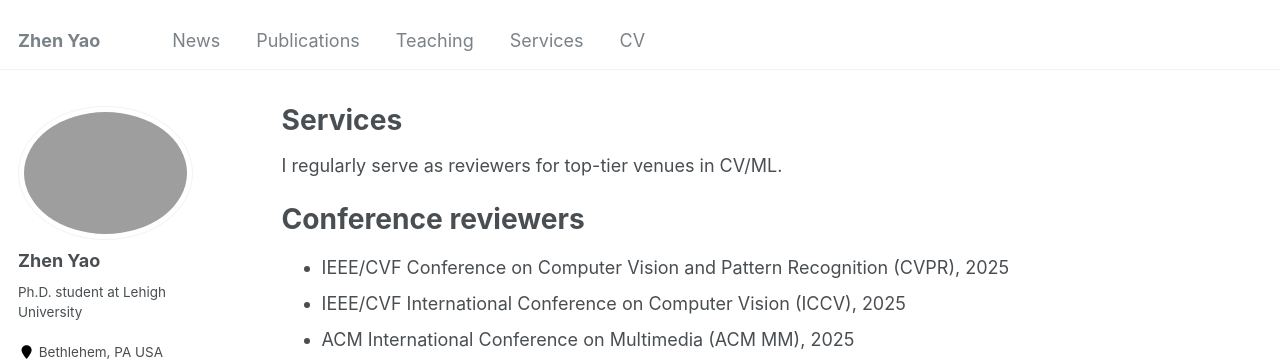
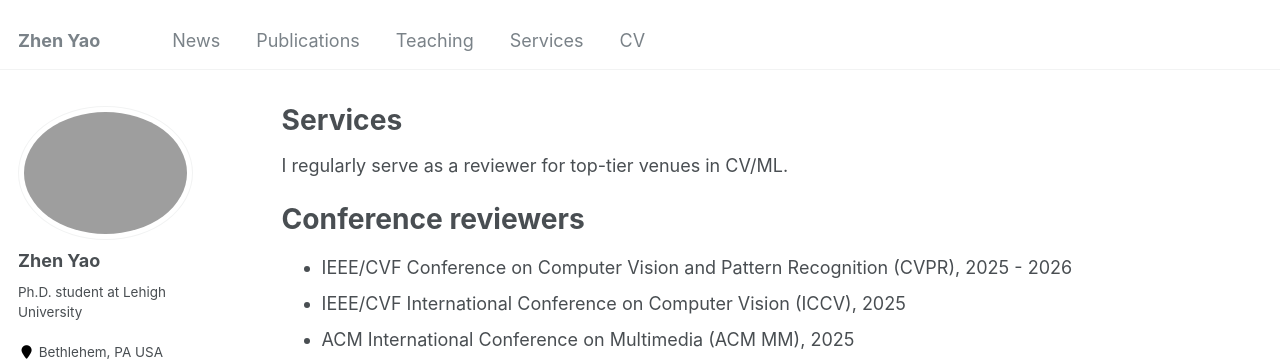
Before and after one commit to zyaocoder/zyaocoder.github.io, a Jekyll site: the page built from _pages/services.md, in a window 1280 px wide and 1110 px high. Shown: the top 363 px of the window. Built offline with Jekyll 4.4.1, drawn with Linux system fonts in a browser that asks for light colours.

Commit message:
Update services.md

```diff
--- a/_pages/services.md
+++ b/_pages/services.md
@@ -8,12 +8,12 @@ redirect_from:
 
 ---
 
-I regularly serve as reviewers for top-tier venues in CV/ML.
+I regularly serve as a reviewer for top-tier venues in CV/ML.
 
 
 Conference reviewers
 ======
-* IEEE/CVF Conference on Computer Vision and Pattern Recognition (CVPR), 2025
+* IEEE/CVF Conference on Computer Vision and Pattern Recognition (CVPR), 2025 - 2026
 * IEEE/CVF International Conference on Computer Vision (ICCV), 2025
 * ACM International Conference on Multimedia (ACM MM), 2025
 * AAAI Conference on Artificial Intelligence (AAAI), 2026
```
